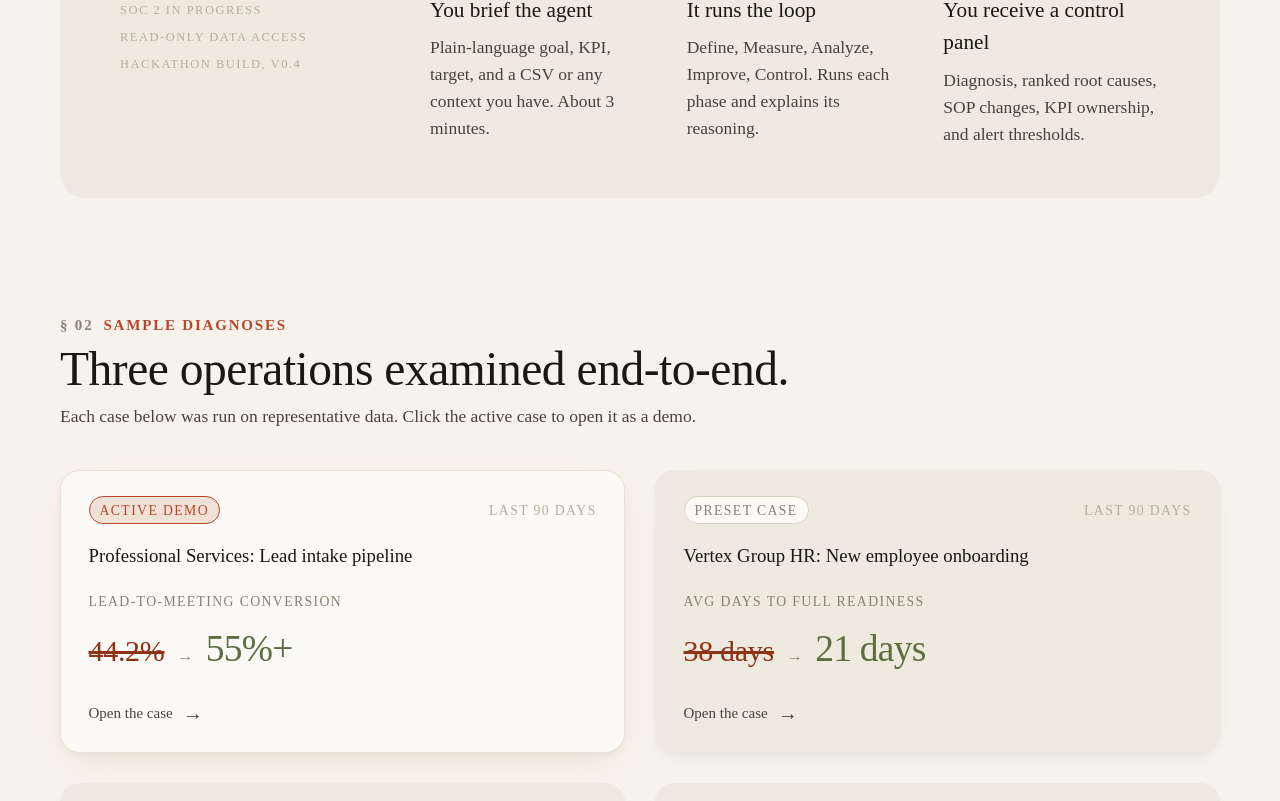
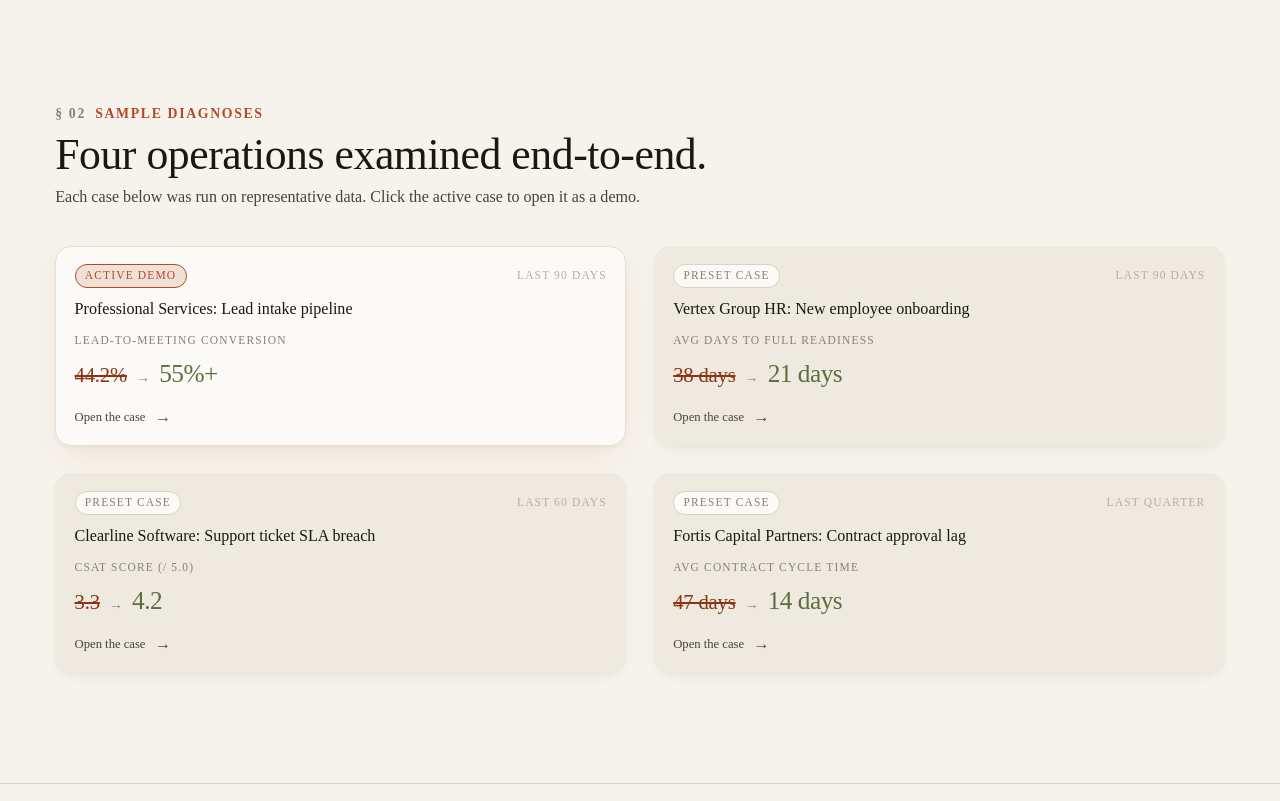
Before and after one commit to tanis226-hue/operator-agent, a Next.js app: page / in a window 1280 px wide. Shown: the part 959-1760 px from the top of the page. Built offline with nearby package versions, Linux system fonts and the light colour scheme.

Commit message:
Always show case-source toggle for easy demo ↔ custom workflow switching

```diff
--- a/app/globals.css
+++ b/app/globals.css
@@ -37,7 +37,7 @@
 
 /* ─── Base ───────────────────────────────────────────────────── */
 html {
-  zoom: 1.25;
+  zoom: 1.15;
   scroll-behavior: smooth;
 }
 
--- a/components/AnalysisRunner.tsx
+++ b/components/AnalysisRunner.tsx
@@ -684,8 +684,7 @@
 
   return (
     <>
-      {/* Case-source toggle — hidden in instant demo mode (pre-generated) to reduce chrome */}
-      {!(instantDemo && result?.usedFallback) && (
+      {/* Case-source toggle — always visible for easy switching between demo and custom modes */}
       <CaseModeToggle
         mode={mode}
         onChange={handleModeChange}
@@ -693,7 +692,6 @@
         onCopyFromDemo={() => setCustomBrief(brief)}
         showCopyFromDemo={mode === "custom"}
       />
-      )}
 
       {/* Demo context — grounding one-liner shown when instant demo is active */}
       {instantDemo && mode === "demo" && (
--- a/components/LandingHero.tsx
+++ b/components/LandingHero.tsx
@@ -268,7 +268,7 @@
             Sample diagnoses
           </div>
           <h2 className="h-section" style={{ margin: 0 }}>
-            Three operations examined end-to-end.
+            Four operations examined end-to-end.
           </h2>
           <p className="mt-1.5 text-[14px]" style={{ color: "var(--ink-2)" }}>
             Each case below was run on representative data. Click the active case to open it as a demo.
@@ -350,8 +350,8 @@
         textAlign: "left",
         background: accent ? "var(--surface)" : "var(--paper-2)",
         border: `1px solid ${accent ? "var(--line-soft)" : "transparent"}`,
-        borderRadius: 16,
-        padding: "20px 22px 18px",
+        borderRadius: 14,
+        padding: "14px 16px 13px",
         cursor: isClickable ? "pointer" : "default",
         position: "relative",
         transition: "transform 240ms cubic-bezier(.34,1.56,.64,1), box-shadow 240ms ease",
@@ -376,11 +376,11 @@
           : "0 1px 3px rgba(26,23,20,.03), 0 6px 16px -6px rgba(26,23,20,.07)";
       }}
     >
-      <div className="mb-4 flex items-center justify-between">
+      <div className="mb-2.5 flex items-center justify-between">
         <span
           className="uppercase-mono rounded-full border px-2 py-0.5"
           style={{
-            fontSize: 11,
+            fontSize: 10,
             letterSpacing: "0.10em",
             background: accent ? "var(--accent-soft)" : "var(--surface)",
             color: accent ? "var(--accent)" : "var(--ink-3)",
@@ -389,21 +389,21 @@
         >
           {kicker}
         </span>
-        <span className="uppercase-mono" style={{ fontSize: 11, letterSpacing: "0.10em", color: "var(--ink-4)" }}>
+        <span className="uppercase-mono" style={{ fontSize: 10, letterSpacing: "0.10em", color: "var(--ink-4)" }}>
           {win}
         </span>
       </div>
-      <div style={{ fontSize: 15, fontWeight: 500, lineHeight: 1.3, marginBottom: 18 }}>
+      <div style={{ fontSize: 14, fontWeight: 500, lineHeight: 1.3, marginBottom: 10 }}>
         {title}
       </div>
-      <div className="uppercase-mono mb-1.5" style={{ fontSize: 11, letterSpacing: "0.10em", color: "var(--ink-3)" }}>
+      <div className="uppercase-mono mb-1" style={{ fontSize: 10, letterSpacing: "0.10em", color: "var(--ink-3)" }}>
         {metric}
       </div>
-      <div className="flex items-baseline gap-2.5">
+      <div className="flex items-baseline gap-2">
         <span
           className="serif tabular"
           style={{
-            fontSize: 24,
+            fontSize: 18,
             color: "var(--rust)",
             textDecoration: "line-through",
             textDecorationColor: "var(--rust)",
@@ -411,11 +411,11 @@
         >
           {from}
         </span>
-        <span className="mono" style={{ fontSize: 13, color: "var(--ink-3)" }}>→</span>
+        <span className="mono" style={{ fontSize: 12, color: "var(--ink-3)" }}>→</span>
         <span
           className="serif tabular"
           style={{
-            fontSize: 30,
+            fontSize: 22,
             color: "var(--moss)",
             letterSpacing: "-0.02em",
           }}
@@ -424,9 +424,9 @@
         </span>
       </div>
       {isClickable && (
-        <div className="mt-4 flex items-center gap-2" style={{ fontSize: 12, color: "var(--ink-2)" }}>
+        <div className="mt-2.5 flex items-center gap-2" style={{ fontSize: 11, color: "var(--ink-2)" }}>
           Open the case{" "}
-          <span className="serif italic" style={{ fontSize: 16 }}>→</span>
+          <span className="serif italic" style={{ fontSize: 14 }}>→</span>
         </div>
       )}
     </button>
--- a/components/NextStepsCTA.tsx
+++ b/components/NextStepsCTA.tsx
@@ -82,15 +82,16 @@
           </div>
         )}
 
-        <div className="grid gap-3 sm:grid-cols-2 lg:grid-cols-3">
+        <div className="flex flex-col gap-4">
           {showAnalyzeOwn && (
             <CTAButton
-              label="Analyze your own data"
+              label="Analyze your own workflow"
               sub="Describe your process · ~2 min"
               onClick={onAnalyzeOwn}
               variant="primary"
             />
           )}
+          <div className="grid gap-3 sm:grid-cols-2">
             {showRestart && (
               <CTAButton
                 label="Run another diagnosis"
@@ -105,6 +106,7 @@
               onClick={() => setWaitlistOpen(true)}
               variant="secondary"
             />
+          </div>
         </div>
       </div>
 
```
Lines whose indentation alone changed are shown as unchanged.
